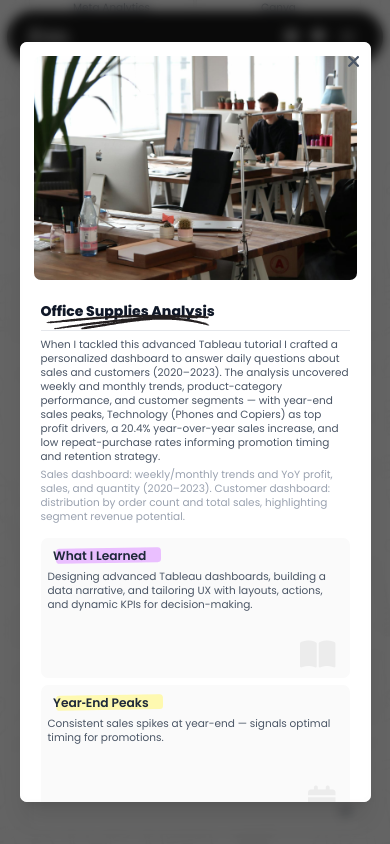
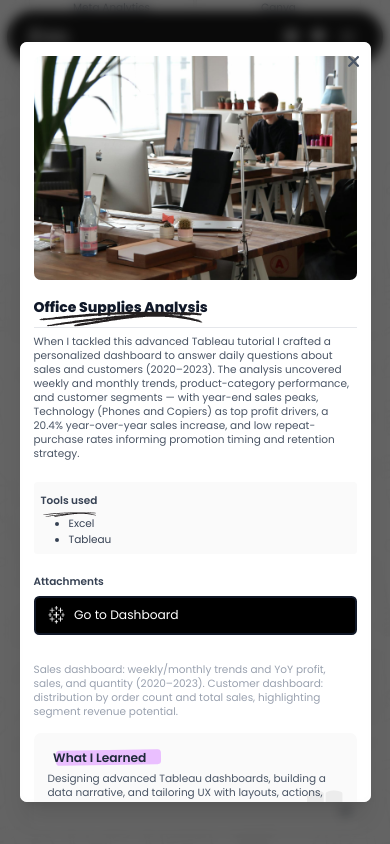
Before and after one commit to Manulapo/ma-portfolio-notion, a Vue app: page / in a window 390 px wide. Both pictures are taken after a click on the button 195 px from the left and 2507 px from the top of the page. Shown: the part 2085-2929 px from the top of the page. Built offline with nearby package versions, Linux system fonts and the light colour scheme.

Commit message:
mobile ready

```diff
--- a/src/components/Certifications.vue
+++ b/src/components/Certifications.vue
@@ -4,15 +4,51 @@
         section-color="peach" doodle-size="w-12 h-12 md:w-20 md:h-20 ">
         <div class="max-w-6xl mx-auto">
             <div class="grid grid-cols-2 sm:grid-cols-2 md:grid-cols-3 lg:grid-cols-4 gap-2">
-                <CertificationCard v-for="(c, i) in certifications" :key="i" :name="c.name" :description="c.description"
-                    :image="c.image" :date="c.date" :link="c.link" :issuedBy="c.issuedBy" />
+                <CertificationCard v-for="(c, i) in displayedCertifications" :key="i" :name="c.name"
+                    :description="c.description" :image="c.image" :date="c.date" :link="c.link"
+                    :issuedBy="c.issuedBy" />
+            </div>
+            <div class="flex justify-center mt-6 md:hidden">
+                <button v-if="displayedCertifications.length < certifications.length" @click="loadMore"
+                    class="inline-flex items-center gap-2 sm:gap-3 bg-black/90 backdrop-blur-sm text-white text-sm sm:text-base rounded-full shadow-md transition ease-in-out w-fit px-4 py-2 sm:py-2 sm:w-auto justify-center">
+                    Load More
+                </button>
             </div>
         </div>
     </Section>
 </template>
 
 <script setup lang="ts">
+import { ref, computed, onMounted, onUnmounted } from 'vue'
 import Section from './Section.vue'
 import CertificationCard from './CertificationCard.vue'
 import { certifications } from '../constants/certifications'
+
+const displayCount = ref(6)
+const isMobile = ref(true)
+
+const displayedCertifications = computed(() => {
+    // Show all on desktop, show limited on mobile
+    if (!isMobile.value) {
+        return certifications
+    }
+    return certifications.slice(0, displayCount.value)
+})
+
+const checkMobile = () => {
+    isMobile.value = window.innerWidth < 768
+}
+
+onMounted(() => {
+    checkMobile()
+    window.addEventListener('resize', checkMobile)
+})
+
+onUnmounted(() => {
+    window.removeEventListener('resize', checkMobile)
+})
+
+const loadMore = () => {
+    displayCount.value += 6
+}
 </script>
--- a/src/components/Footer.vue
+++ b/src/components/Footer.vue
@@ -1,7 +1,7 @@
 <template>
     <footer class="w-full px-2 sm:px-4 py-4 sm:py-6 md:py-8 box-border">
         <div
-            class="relative bg-black/80 backdrop-blur-sm rounded-lg p-4 sm:p-6 min-h-40 sm:min-h-52 md:min-h-60 shadow-inner">
+            class="relative bg-black/90 md:bg-black/80 backdrop-blur-sm rounded-lg p-4 sm:p-6 min-h-40 sm:min-h-52 md:min-h-60 shadow-inner">
             <div class="sr-only" aria-hidden="true">Footer</div>
             <img src="/doodles/planet-doodle.svg" alt="planet doodle"
                 class="pointer-events-none absolute right-3 sm:right-6 md:right-8 bottom-3 sm:bottom-6 md:bottom-8 w-12 sm:w-14 md:w-18" />
--- a/src/components/ProjectBlock.vue
+++ b/src/components/ProjectBlock.vue
@@ -1,6 +1,6 @@
 <template>
     <div
-        :class="['bg-[#fafafa] rounded-lg p-2 sm:p-3 md:p-4 min-h-40 sm:min-h-44 md:min-h-48 flex flex-col relative', variantClass]">
+        :class="['bg-[#fafafa] rounded-lg p-4 sm:p-3 md:p-4 h-fit sm:min-h-44 md:min-h-48 flex flex-col relative', variantClass]">
         <h3 class="text-sm sm:text-base md:text-lg font-semibold text-gray-800 mb-1 sm:mb-2 flex items-center">
             <slot name="title">
                 <Header random size="s">{{ title }}</Header>
--- a/src/components/ProjectButton.vue
+++ b/src/components/ProjectButton.vue
@@ -1,6 +1,6 @@
 <template>
     <a :href="attachment.link" target="_blank"
-        class="flex items-center px-2 py-1 rounded-md bg-black border-2 hover:shadow-lg transition-scale max-w-full hover:scale-101 ease-in-out">
+        class="flex items-center px-2 py-1 rounded-md bg-black border-2 hover:shadow-lg transition-scale w-full hover:scale-101 ease-in-out">
         <div class="shrink-0 h-8 w-8 flex items-center justify-center mr-1">
             <img v-if="iconSrc" :src="iconSrc" alt="" class="h-5 w-5 invert" />
             <span v-else class="text-sm text-white">{{ fallbackInitial }}</span>
--- a/src/components/ProjectModal.vue
+++ b/src/components/ProjectModal.vue
@@ -10,18 +10,76 @@
                     <i class="fa-solid fa-xmark text-xl sm:text-2xl cursor-pointer" aria-hidden="true"></i>
                 </button>
 
-                <div class="max-h-[90vh] bg-white overflow-hidden">
-                    <div class="grid grid-cols-1 md:grid-cols-12 gap-3 sm:gap-4 md:gap-6 p-4 sm:p-6 md:p-8 items-start">
-                        <!-- Left: tall image panel -->
-                        <div class="md:col-span-3 flex items-start">
+                <div class="max-h-[90vh] bg-white overflow-auto">
+                    <!-- Mobile layout -->
+                    <div class="md:hidden">
+                        <div class="p-4 sm:p-6 flex flex-col gap-4">
+                            <!-- Preview image -->
                             <div v-if="project?.previewImage"
                                 :style="{ backgroundImage: `url(${project.previewImage})` }"
-                                class="w-full rounded-lg bg-cover bg-center h-64 sm:h-80 md:h-[70vh]"></div>
-                            <div v-else class="w-full rounded-lg bg-gray-800 h-64 sm:h-80 md:h-[70vh]"></div>
+                                class="w-full rounded-lg bg-cover bg-center h-64 sm:h-80"></div>
+                            <div v-else class="w-full rounded-lg bg-gray-800 h-64 sm:h-80"></div>
+
+
+                            <!-- Main content -->
+                            <main>
+                                <h2 class="text-xl sm:text-2xl font-extrabold text-gray-900 mb-2 sm:mb-4">
+                                    <Underline>{{ project?.title }}</Underline>
+                                </h2>
+                                <div class="divider border-t border-gray-200 mb-2 sm:mb-4"></div>
+                                <p class="text-gray-600 text-xs sm:text-sm">{{ project?.description }}</p>
+
+
+                                <div class="p-2 my-6 sm:p-3 bg-[#fafafa] rounded">
+                                    <Underline>
+                                        <h4 class="font-semibold text-xs sm:text-sm text-gray-700">Tools used</h4>
+                                    </Underline>
+                                    <ul
+                                        class="mt-2 sm:mt-4 text-xs sm:text-sm text-gray-700 space-y-0.5 sm:space-y-1 pl-8">
+                                        <li class="list-disc" v-for="(s, i) in project.tags" :key="i">
+                                            {{ s.split('')[0].toUpperCase() + s.slice(1).toLowerCase() }}
+                                        </li>
+                                    </ul>
+                                </div>
+
+                                <!-- Attachments -->
+                                <div class="mb-8">
+                                    <h4 class="font-semibold text-xs sm:text-sm text-gray-700 mb-2">Attachments</h4>
+                                    <div class="flex flex-col gap-2">
+                                        <ProjectButton v-for="(a, i) in project?.attachments || []" :key="i"
+                                            :attachment="a" />
+                                        <div v-if="!(project?.attachments && project.attachments.length)"
+                                            class="rounded-full bg-gray-200 h-8 sm:h-10 w-full"></div>
+                                    </div>
+                                </div>
+
+                                <p class="text-gray-400 text-xs mt-1 sm:mt-2">{{ project?.credits }}</p>
+
+                                <div class="mt-4 sm:mt-6 grid grid-cols-1 sm:grid-cols-2 gap-2 sm:gap-3">
+                                    <ProjectBlock v-for="(item, i) in highlightItems" :key="i" :title="item?.title"
+                                        :text="item?.text || project?.description || 'No details provided.'"
+                                        :icon="item.icon" :variant="i == 0 ? 'full' : 'half'" />
+                                </div>
+                            </main>
+
+                            <!-- Tools used -->
+
+                        </div>
+                    </div>
+
+                    <!-- Desktop layout -->
+                    <div class="hidden md:block">
+                        <div class="grid grid-cols-12 gap-3 sm:gap-4 md:gap-6 p-4 sm:p-6 md:p-8 items-start">
+                            <!-- Left: tall image panel -->
+                            <div class="col-span-3 flex items-start">
+                                <div v-if="project?.previewImage"
+                                    :style="{ backgroundImage: `url(${project.previewImage})` }"
+                                    class="w-full rounded-lg bg-cover bg-center h-[70vh]"></div>
+                                <div v-else class="w-full rounded-lg bg-gray-800 h-[70vh]"></div>
                             </div>
 
                             <!-- Middle: main content -->
-                        <main class="md:col-span-7 max-h-[70vh] overflow-auto p-2 sm:p-3 md:p-4">
+                            <main class="col-span-7 max-h-[70vh] overflow-auto p-2 sm:p-3 md:p-4">
                                 <h2 class="text-xl sm:text-2xl font-extrabold text-gray-900 mb-2 sm:mb-4">
                                     <Underline>{{ project?.title }}</Underline>
                                 </h2>
@@ -37,27 +95,29 @@
                             </main>
 
                             <!-- Right: narrow sidebar -->
-                        <aside class="md:col-span-2 self-start h-auto md:h-[70vh]">
+                            <aside class="col-span-2 self-start h-auto max-h-[70vh] overflow-auto">
                                 <div class="flex flex-col gap-2 sm:gap-3">
                                     <div class="p-2 sm:p-3 md:p-4 bg-[#fafafa] rounded mt-0 md:mt-8">
-
                                         <Underline custom-class="bottom-10">
-                                        <h4 class="font-semibold text-xs sm:text-sm text-gray-700">Tools used</h4>
+                                            <h4 class="font-semibold text-md sm:text-sm text-gray-700">Tools used</h4>
                                         </Underline>
-                                    <ul class="mt-2 sm:mt-4 text-xs sm:text-sm text-gray-700 space-y-0.5 sm:space-y-1">
-                                        <li v-for="(s, i) in project.tags" :key="i">
+                                        <ul
+                                            class="mt-2 sm:mt-4 text-xs sm:text-sm text-gray-700 space-y-0.5 sm:space-y-1 pl-6">
+                                            <li v-for="(s, i) in project.tags" :key="i" class="list-disc">
                                                 {{ s.split('')[0].toUpperCase() + s.slice(1).toLowerCase() }}
                                             </li>
                                         </ul>
                                     </div>
                                     <div class="divider border-t border-gray-200"></div>
-                                <h4 class="font-semibold text-xs sm:text-sm text-gray-700">Attachments </h4>
+                                    <h4 class="font-semibold text-md sm:text-sm text-gray-700">Attachments </h4>
 
-                                <ProjectButton v-for="(a, i) in project?.attachments || []" :key="i" :attachment="a" />
+                                    <ProjectButton v-for="(a, i) in project?.attachments || []" :key="i"
+                                        :attachment="a" />
                                     <div v-if="!(project?.attachments && project.attachments.length)"
                                         class="rounded-full bg-gray-200 h-8 sm:h-10 w-full"></div>
                                 </div>
                             </aside>
+                        </div>
                     </div>
                 </div>
             </div>
```
Lines whose indentation alone changed are shown as unchanged.
